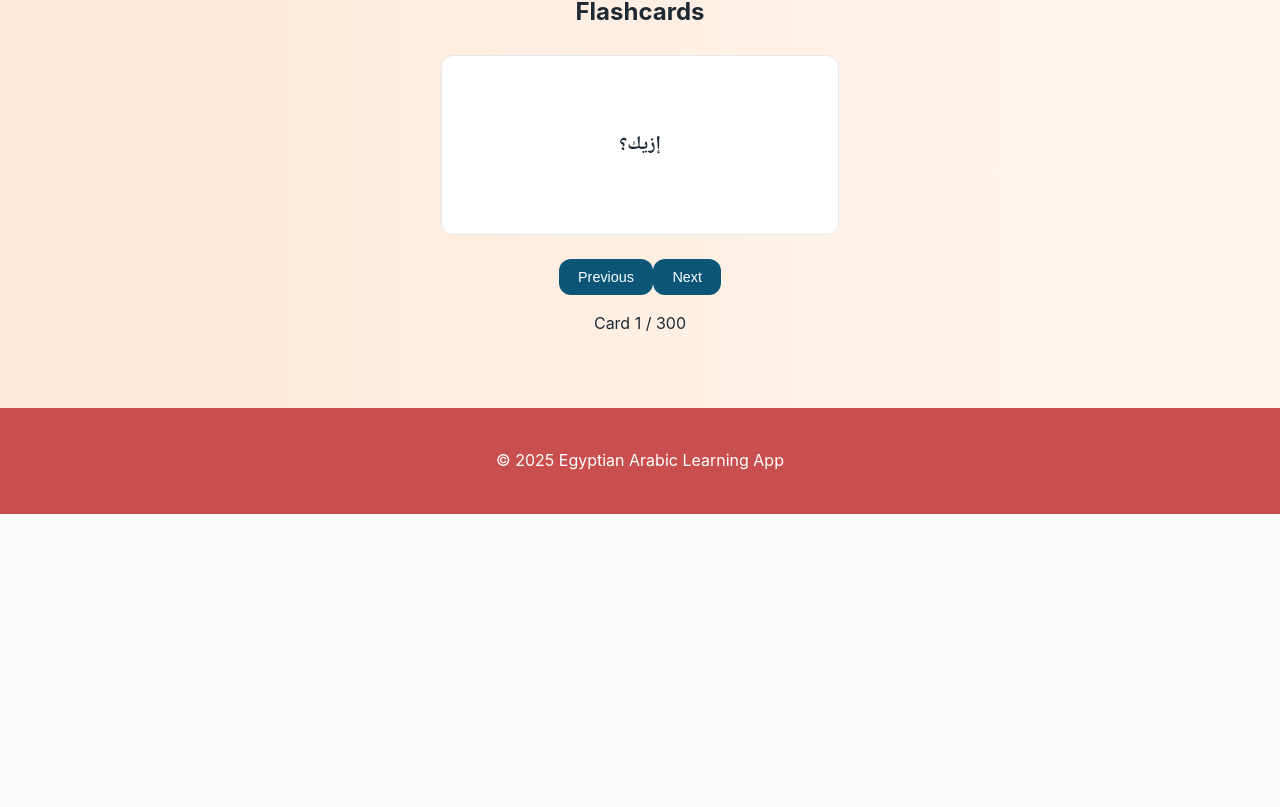
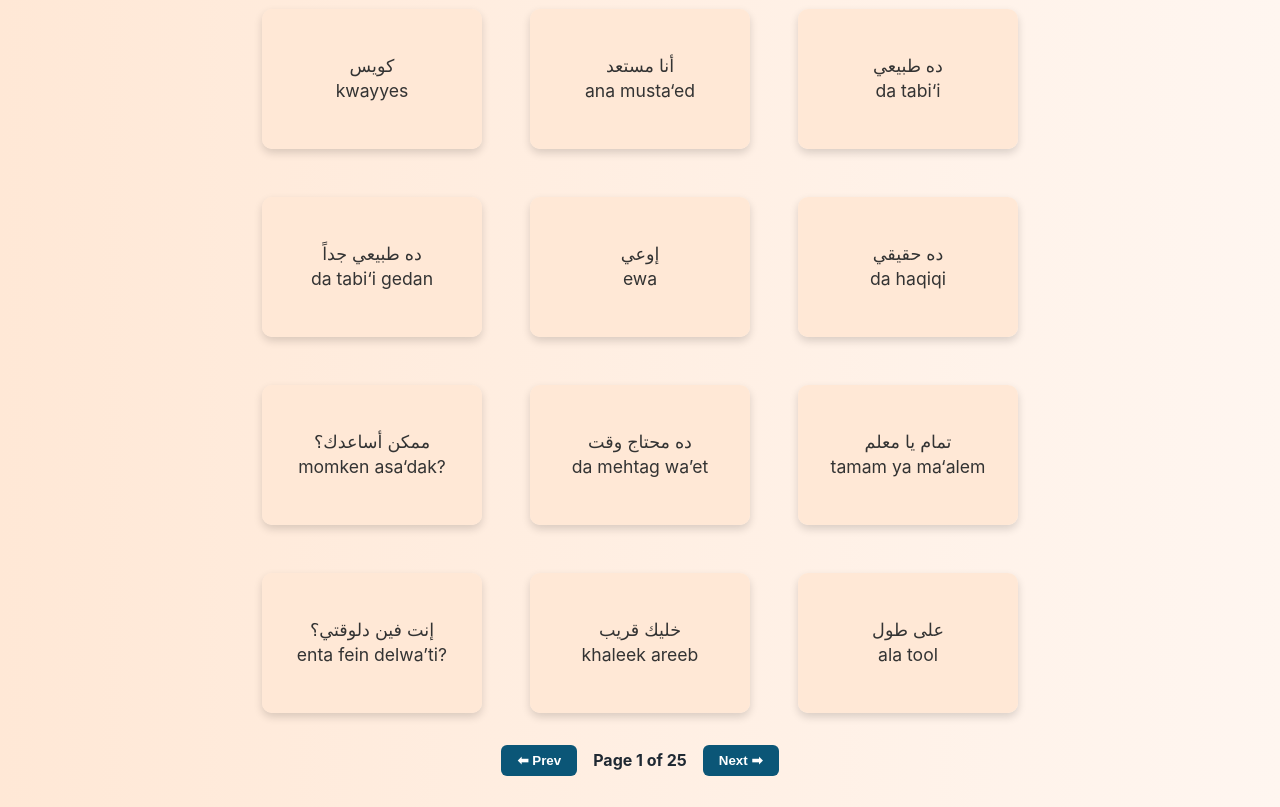
Before and after one commit to AlyAtalla/Masry, a React (Vite) app in the folder egyptian-arabic-app/: page / in a window 1280 px wide. Shown: the part 593-1400 px from the top of the page. Before the commit the page ends 1107 px from the top, so only its background shows below. Built offline with nearby package versions, Linux system fonts and the light colour scheme.

Commit message:
Styled flashcards

```diff
--- /dev/null
+++ b/egyptian-arabic-app/src/features/cards/CardGame.css
@@ -0,0 +1,39 @@
+.card-game {
+  display: flex;
+  flex-direction: column;
+  align-items: center;
+  margin: 2rem 0;
+}
+
+.cards-container {
+  display: flex;
+  flex-wrap: wrap;
+  justify-content: center;
+  gap: 1rem;
+  margin-bottom: 1rem;
+}
+
+.pagination {
+  display: flex;
+  align-items: center;
+  gap: 1rem;
+}
+
+.pagination button {
+  padding: 0.5rem 1rem;
+  border-radius: 6px;
+  border: none;
+  background-color: #0b5677;
+  color: #fff;
+  font-weight: bold;
+  cursor: pointer;
+  transition: background-color 0.3s;
+}
+
+.pagination button:hover {
+  background-color: #08415b;
+}
+
+.pagination span {
+  font-weight: bold;
+}
--- a/egyptian-arabic-app/src/features/cards/CardGame.tsx
+++ b/egyptian-arabic-app/src/features/cards/CardGame.tsx
@@ -1,51 +1,45 @@
-import { useState } from "react";
+import React, { useState } from "react";
+import type { Card as CardType } from "../../data/cards"; // type-only import
 import { cards } from "../../data/cards";
-import Card from "../../shared/components/Card";
-import Button from "../../shared/components/Button";
-import {
-  createInitialState,
-  flipCard,
-  nextCard,
-  previousCard,
-} from "./card.logic";
+import Card from "../../shared/components/Card"; // your Card.tsx
+import "./CardGame.css";
 
-export default function CardGame() {
-  const [state, setState] = useState(createInitialState());
+const CARDS_PER_PAGE = 12;
 
-  const currentCard = cards[state.currentIndex];
+const CardGame = () => {
+  const [currentPage, setCurrentPage] = useState(0);
+
+  const shuffledCards = [...cards].sort(() => Math.random() - 0.5);
+  const start = currentPage * CARDS_PER_PAGE;
+  const currentCards = shuffledCards.slice(start, start + CARDS_PER_PAGE);
+
+  const totalPages = Math.ceil(cards.length / CARDS_PER_PAGE);
+
+  const handleNext = () => {
+    setCurrentPage((prev) => (prev + 1) % totalPages);
+  };
+
+  const handlePrev = () => {
+    setCurrentPage((prev) => (prev - 1 + totalPages) % totalPages);
+  };
 
   return (
     <section className="card-game">
-      <h2>Flashcards</h2>
-
-      <Card
-        front={currentCard.front}
-        back={currentCard.back}
-        isFlipped={state.isFlipped}
-        onFlip={() => setState(flipCard(state))}
-      />
-
-      <div className="card-controls">
-        <Button
-          onClick={() =>
-            setState(previousCard(state, cards.length))
-          }
-        >
-          Previous
-        </Button>
-
-        <Button
-          onClick={() =>
-            setState(nextCard(state, cards.length))
-          }
-        >
-          Next
-        </Button>
+      <div className="cards-container">
+        {currentCards.map((card) => (
+          <Card key={card.id} card={card} />
+        ))}
       </div>
 
-      <p className="card-counter">
-        Card {state.currentIndex + 1} / {cards.length}
-      </p>
+      <div className="pagination">
+        <button onClick={handlePrev}>⬅ Prev</button>
+        <span>
+          Page {currentPage + 1} of {totalPages}
+        </span>
+        <button onClick={handleNext}>Next ➡</button>
+      </div>
     </section>
   );
-}
+};
+
+export default CardGame;
--- /dev/null
+++ b/egyptian-arabic-app/src/shared/components/Card.css
@@ -0,0 +1,64 @@
+.card {
+  perspective: 1000px;
+  cursor: pointer;
+  width: 220px;
+  height: 140px;
+  margin: 1rem;
+  flex-shrink: 0;
+}
+
+.card-inner {
+  transition: transform 0.6s;
+  transform-style: preserve-3d;
+  position: relative;
+  width: 100%;
+  height: 100%;
+  border-radius: 10px;
+  box-shadow: 0 4px 8px rgba(0,0,0,0.15);
+}
+
+.card.flipped .card-inner {
+  transform: rotateY(180deg);
+}
+
+.card-front,
+.card-back {
+  position: absolute;
+  backface-visibility: hidden;
+  width: 100%;
+  height: 100%;
+  border-radius: 10px;
+  display: flex;
+  flex-direction: column;
+  justify-content: center;
+  align-items: center;
+  padding: 1rem;
+  font-size: 1.1rem;
+  text-align: center;
+  line-height: 1.4;
+}
+
+.card-front {
+  background-color: #ffe8d6;
+  color: #333;
+}
+
+.card-back {
+  background-color: #c94f4f;
+  color: #fff;
+  transform: rotateY(180deg);
+}
+
+@media (max-width: 768px) {
+  .card {
+    width: 45%;
+    height: 130px;
+  }
+}
+
+@media (max-width: 480px) {
+  .card {
+    width: 100%;
+    height: 120px;
+  }
+}
--- a/egyptian-arabic-app/src/shared/components/Card.tsx
+++ b/egyptian-arabic-app/src/shared/components/Card.tsx
@@ -1,37 +1,28 @@
-import { useState } from "react";
-import { translateText } from "../utils/translate";
+import React, { useState } from "react";
+import type { Card as CardType } from "../../data/cards";
+import "./Card.css";
 
-type CardProps = {
-  front: string;
-  back: string;
-  isFlipped: boolean;
-  onFlip: () => void;
-  notes?: string;
+interface CardProps {
+  card: CardType;
+}
+
+const Card: React.FC<CardProps> = ({ card }) => {
+  const [flipped, setFlipped] = useState(false);
+
+  return (
+    <div className={`card ${flipped ? "flipped" : ""}`} onClick={() => setFlipped(!flipped)}>
+      <div className="card-inner">
+        <div className="card-front">
+          {card.front}
+          {card.transliteration && <div className="transliteration">{card.transliteration}</div>}
+        </div>
+        <div className="card-back">
+          {card.back}
+          {card.notes && <div className="notes">{card.notes}</div>}
+        </div>
+      </div>
+    </div>
+  );
 };
 
-export default function Card({ front, back, isFlipped, onFlip, notes }: CardProps) {
-  const [translation, setTranslation] = useState<string | null>(null);
-  const [loading, setLoading] = useState(false);
-
-  const handleTranslate = async (e: React.MouseEvent) => {
-    e.stopPropagation(); // prevent flip
-    setLoading(true);
-    const result = await translateText(front);
-    setTranslation(result);
-    setLoading(false);
-  };
-
-  return (
-    <div className={`flashcard ${isFlipped ? "flipped" : ""}`} onClick={onFlip}>
-      <div className="card-inner">
-        <div className="card-face front arabic">{front}</div>
-        <div className="card-face back">
-          <div>{back}</div>
-          {notes && <small style={{ display: "block", marginTop: "0.5rem" }}>{notes}</small>}
-          {translation && <p style={{ marginTop: "0.5rem", fontStyle: "italic" }}>{translation}</p>}
-        </div>
-      </div>
-
-    </div>
-  );
-}
+export default Card;
```
